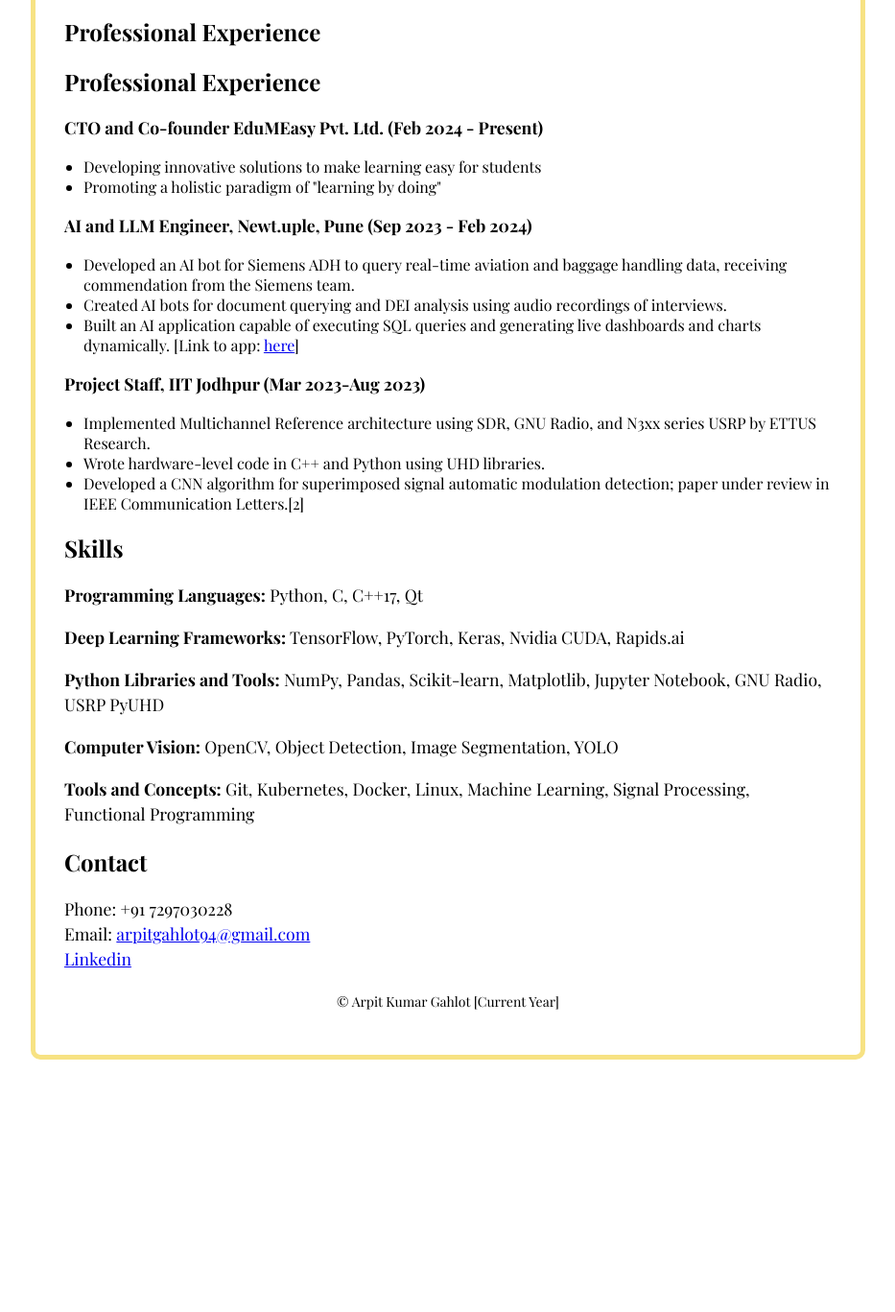
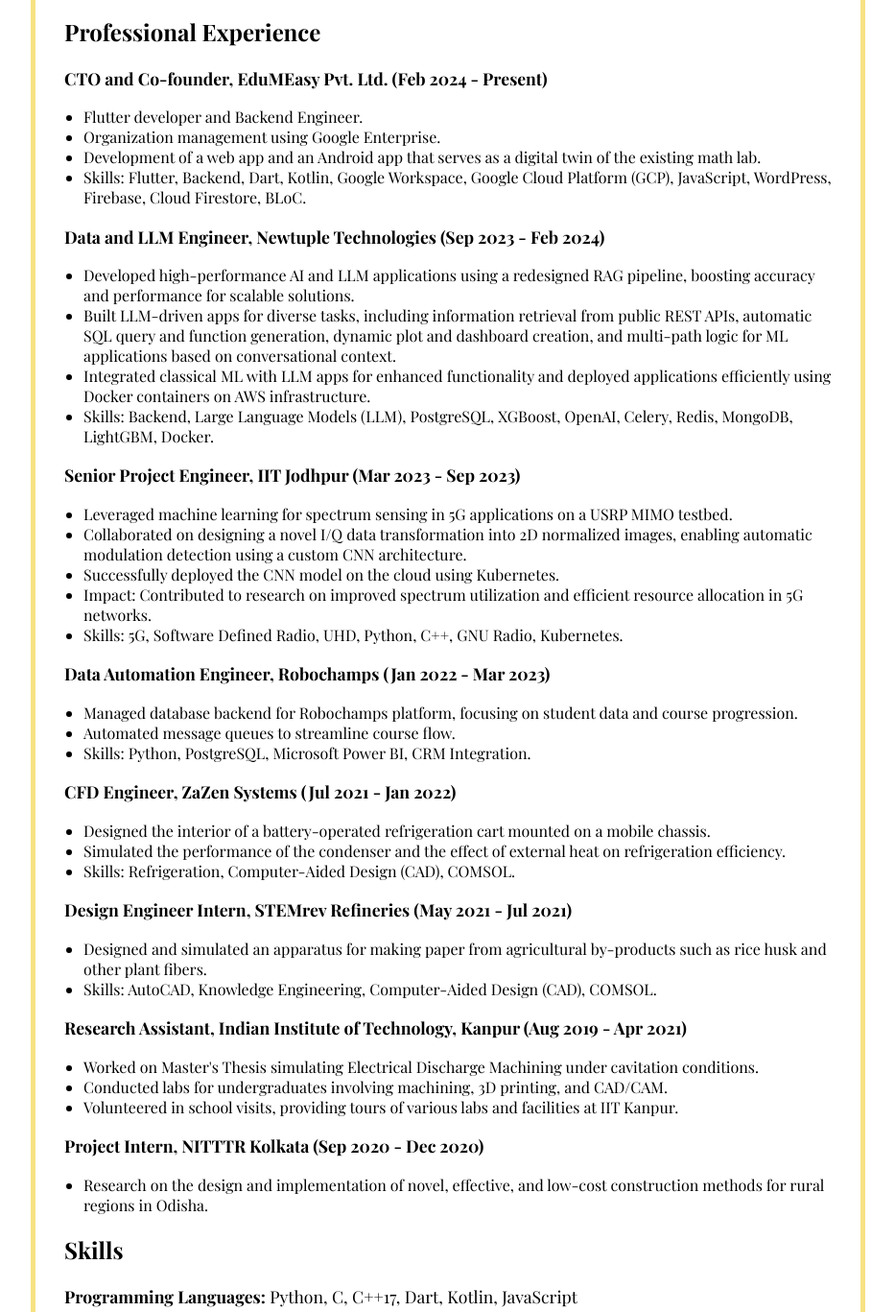
Before and after one commit to arpitg94/arpitg94.github.io, a plain HTML site: page index.html in a window 1280 px wide. Shown: the part 401-1768 px from the top of the page at 96% size, without its empty margins (173-1106 px from the left). Before the commit the page ends 1555 px from the top, so only its background shows below. Drawn offline with nearby package versions, Linux system fonts and the light colour scheme.

Commit message:
Update index.html with new experience
Added experience in EduMEasy Pvt Ltd

```diff
--- a/index.html
+++ b/index.html
@@ -3,7 +3,7 @@
 <head>
   <meta charset="UTF-8">
   <meta name="viewport" content="width=device-width, initial-scale=1.0">
-  <title>[Arpit Kumar Gahlot - Portfolio]</title>
+  <title>Arpit Kumar Gahlot - Portfolio</title>
   <link rel="stylesheet" href="style.css">
   <link rel="preconnect" href="https://fonts.googleapis.com">
   <link rel="stylesheet" href="https://fonts.googleapis.com/css2?family=Playfair+Display:wght@400;700&display=swap">
@@ -25,28 +25,59 @@
       </section>
       <section>
         <h2>Professional Experience</h2>
-        <h2>Professional Experience</h2>
-        <p><strong>CTO and Co-founder EduMEasy Pvt. Ltd. (Feb 2024 - Present)</strong></p>
+        <p><strong>CTO and Co-founder, EduMEasy Pvt. Ltd. (Feb 2024 - Present)</strong></p>
         <ul>
-          <li>Developing innovative solutions to make learning easy for students</li>
-          <li>Promoting a holistic paradigm of "learning by doing"</li>
+          <li>Flutter developer and Backend Engineer.</li>
+          <li>Organization management using Google Enterprise.</li>
+          <li>Development of a web app and an Android app that serves as a digital twin of the existing math lab.</li>
+          <li>Skills: Flutter, Backend, Dart, Kotlin, Google Workspace, Google Cloud Platform (GCP), JavaScript, WordPress, Firebase, Cloud Firestore, BLoC.</li>
         </ul>
-        <p><strong>AI and LLM Engineer, Newt.uple, Pune (Sep 2023 - Feb 2024)</strong></p>
+        <p><strong>Data and LLM Engineer, Newtuple Technologies (Sep 2023 - Feb 2024)</strong></p>
         <ul>
-          <li>Developed an AI bot for Siemens ADH to query real-time aviation and baggage handling data, receiving commendation from the Siemens team.</li>
-          <li>Created AI bots for document querying and DEI analysis using audio recordings of interviews.</li>
-          <li>Built an AI application capable of executing SQL queries and generating live dashboards and charts dynamically. [Link to app: <a href="[1]">here</a>]</li>
+          <li>Developed high-performance AI and LLM applications using a redesigned RAG pipeline, boosting accuracy and performance for scalable solutions.</li>
+          <li>Built LLM-driven apps for diverse tasks, including information retrieval from public REST APIs, automatic SQL query and function generation, dynamic plot and dashboard creation, and multi-path logic for ML applications based on conversational context.</li>
+          <li>Integrated classical ML with LLM apps for enhanced functionality and deployed applications efficiently using Docker containers on AWS infrastructure.</li>
+          <li>Skills: Backend, Large Language Models (LLM), PostgreSQL, XGBoost, OpenAI, Celery, Redis, MongoDB, LightGBM, Docker.</li>
         </ul>
-        <p><strong>Project Staff, IIT Jodhpur (Mar 2023-Aug 2023)</strong></p>
+        <p><strong>Senior Project Engineer, IIT Jodhpur (Mar 2023 - Sep 2023)</strong></p>
         <ul>
-          <li>Implemented Multichannel Reference architecture using SDR, GNU Radio, and N3xx series USRP by ETTUS Research.</li>
-          <li>Wrote hardware-level code in C++ and Python using UHD libraries.</li>
-          <li>Developed a CNN algorithm for superimposed signal automatic modulation detection; paper under review in IEEE Communication Letters.[2]</li>
+          <li>Leveraged machine learning for spectrum sensing in 5G applications on a USRP MIMO testbed.</li>
+          <li>Collaborated on designing a novel I/Q data transformation into 2D normalized images, enabling automatic modulation detection using a custom CNN architecture.</li>
+          <li>Successfully deployed the CNN model on the cloud using Kubernetes.</li>
+          <li>Impact: Contributed to research on improved spectrum utilization and efficient resource allocation in 5G networks.</li>
+          <li>Skills: 5G, Software Defined Radio, UHD, Python, C++, GNU Radio, Kubernetes.</li>
         </ul>
-        </section>
+        <p><strong>Data Automation Engineer, Robochamps (Jan 2022 - Mar 2023)</strong></p>
+        <ul>
+          <li>Managed database backend for Robochamps platform, focusing on student data and course progression.</li>
+          <li>Automated message queues to streamline course flow.</li>
+          <li>Skills: Python, PostgreSQL, Microsoft Power BI, CRM Integration.</li>
+        </ul>
+        <p><strong>CFD Engineer, ZaZen Systems (Jul 2021 - Jan 2022)</strong></p>
+        <ul>
+          <li>Designed the interior of a battery-operated refrigeration cart mounted on a mobile chassis.</li>
+          <li>Simulated the performance of the condenser and the effect of external heat on refrigeration efficiency.</li>
+          <li>Skills: Refrigeration, Computer-Aided Design (CAD), COMSOL.</li>
+        </ul>
+        <p><strong>Design Engineer Intern, STEMrev Refineries (May 2021 - Jul 2021)</strong></p>
+        <ul>
+          <li>Designed and simulated an apparatus for making paper from agricultural by-products such as rice husk and other plant fibers.</li>
+          <li>Skills: AutoCAD, Knowledge Engineering, Computer-Aided Design (CAD), COMSOL.</li>
+        </ul>
+        <p><strong>Research Assistant, Indian Institute of Technology, Kanpur (Aug 2019 - Apr 2021)</strong></p>
+        <ul>
+          <li>Worked on Master's Thesis simulating Electrical Discharge Machining under cavitation conditions.</li>
+          <li>Conducted labs for undergraduates involving machining, 3D printing, and CAD/CAM.</li>
+          <li>Volunteered in school visits, providing tours of various labs and facilities at IIT Kanpur.</li>
+        </ul>
+        <p><strong>Project Intern, NITTTR Kolkata (Sep 2020 - Dec 2020)</strong></p>
+        <ul>
+          <li>Research on the design and implementation of novel, effective, and low-cost construction methods for rural regions in Odisha.</li>
+        </ul>
+      </section>
       <section>
         <h2>Skills</h2>
-        <p><strong>Programming Languages:</strong> Python, C, C++17, Qt</p>
+        <p><strong>Programming Languages:</strong> Python, C, C++17, Dart, Kotlin, JavaScript</p>
         <p><strong>Deep Learning Frameworks:</strong> TensorFlow, PyTorch, Keras, Nvidia CUDA, Rapids.ai</p>
         <p><strong>Python Libraries and Tools:</strong> NumPy, Pandas, Scikit-learn, Matplotlib, Jupyter Notebook, GNU Radio, USRP PyUHD</p>
         <p><strong>Computer Vision:</strong> OpenCV, Object Detection, Image Segmentation, YOLO</p>
@@ -57,12 +88,12 @@
         <p>
           Phone: +91 7297030228<br>
           Email: <a href="mailto:arpitgahlot94@gmail.com">arpitgahlot94@gmail.com</a><br>
-          <a href="https://www.linkedin.com/in/arpit-kumar-gahlot-1x1/">Linkedin</a>
+          <a href="https://www.linkedin.com/in/arpit-kumar-gahlot-1x1/">LinkedIn</a>
         </p>
       </section>
     </main>
     <footer>
-      <p>&copy; Arpit Kumar Gahlot [Current Year]</p>
+      <p>&copy; Arpit Kumar Gahlot 2024</p>
     </footer>
   </div>
 </body>
```
